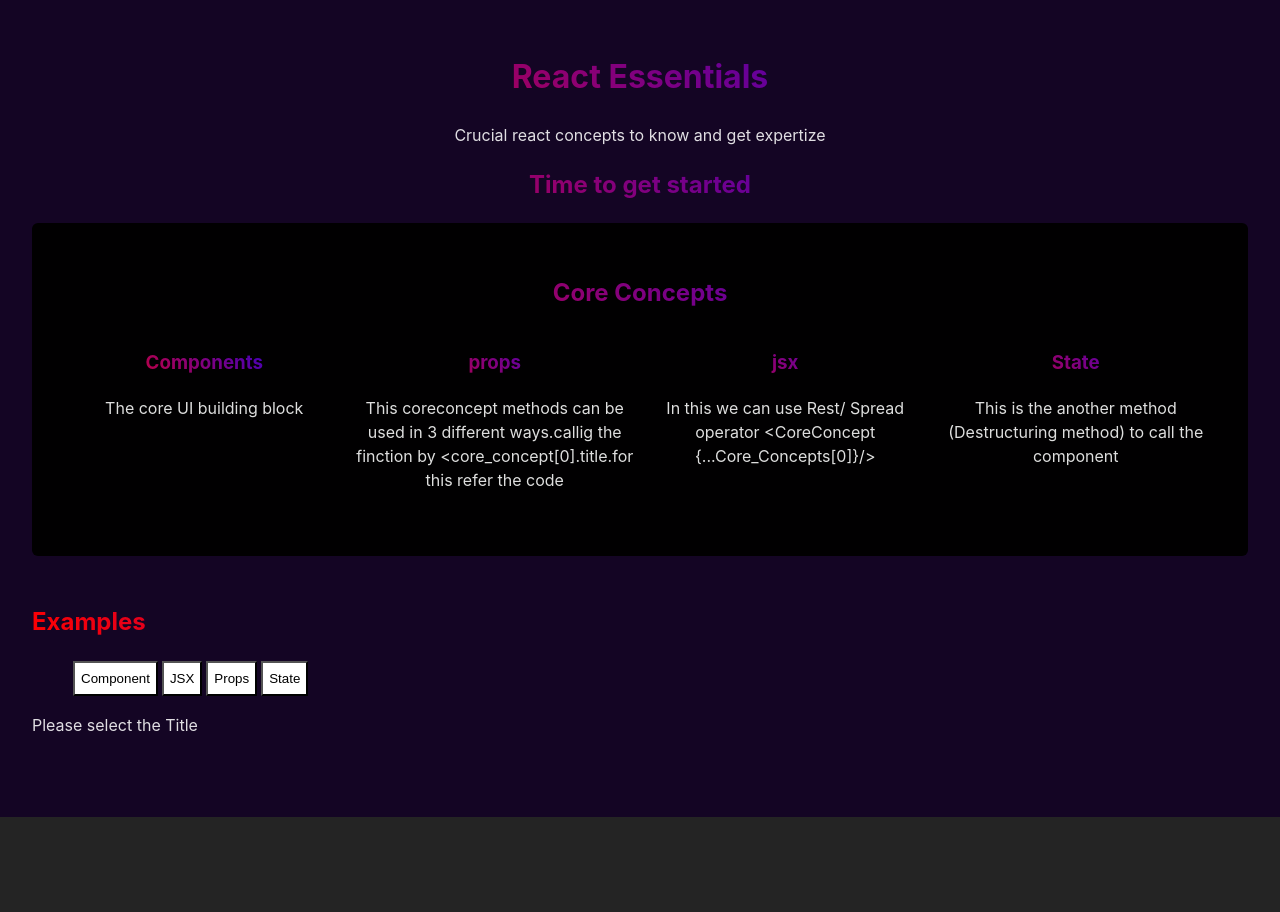
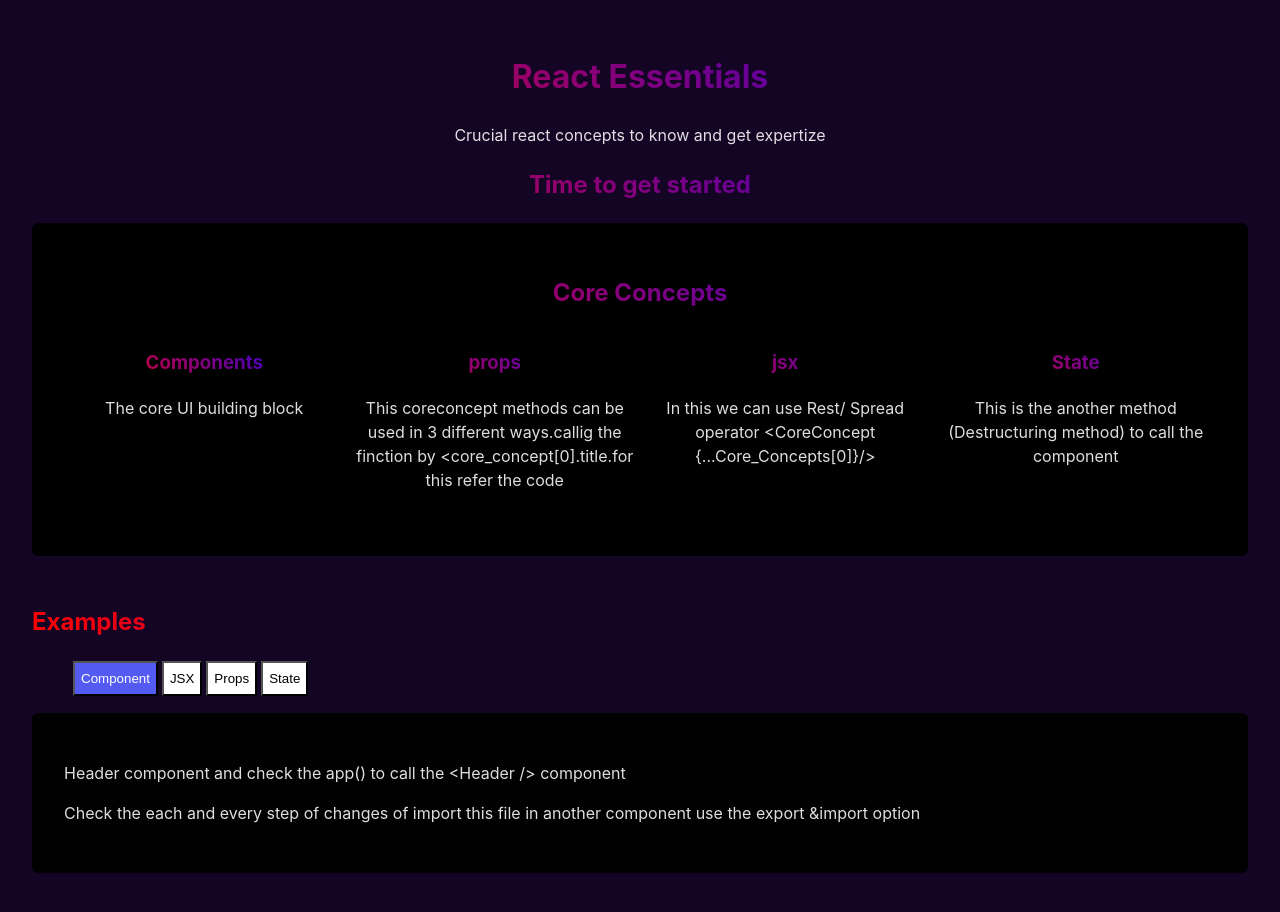
Before and after one commit to Uthaya-Uitoux/react-udemy, a React (Vite) app: page / in a window 1280 px wide. Shown: the top 912 px of the page. Before the commit the page ends 817 px from the top, so only its background shows below. Built offline with nearby package versions, Linux system fonts and the light colour scheme.

Commit message:
Action Testing

```diff
--- a/src/App.jsx
+++ b/src/App.jsx
@@ -179,7 +179,7 @@
        */
 
 function App() {
-  const [selectedTopic, setSelectedTopic]= useState();
+  const [selectedTopic, setSelectedTopic]= useState('Component');
 
 
   function handleClick(selectedButton){
```
